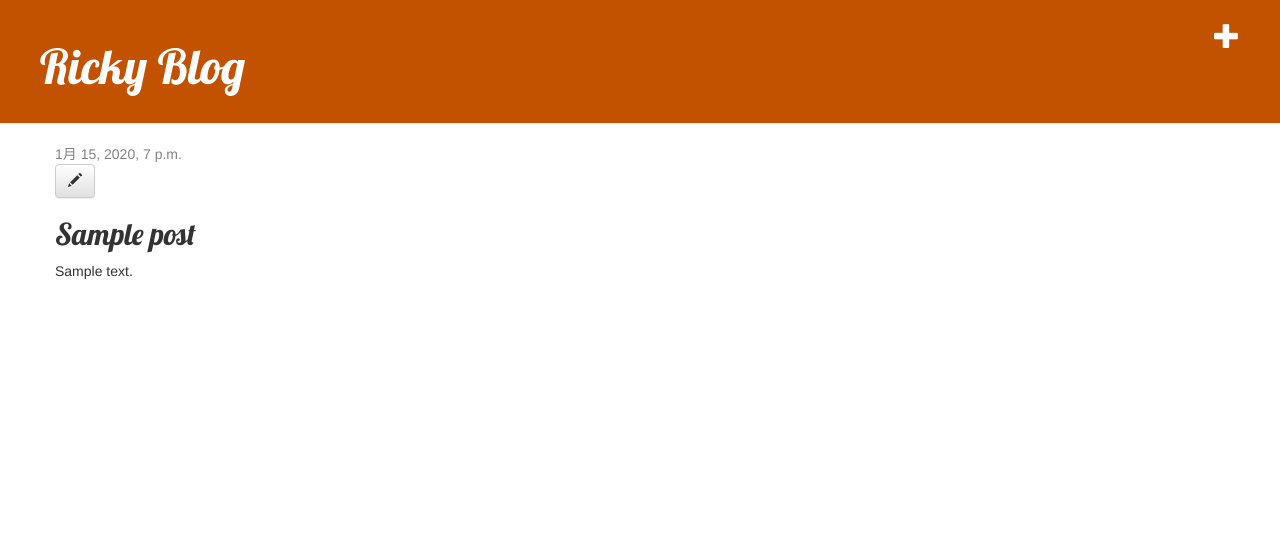
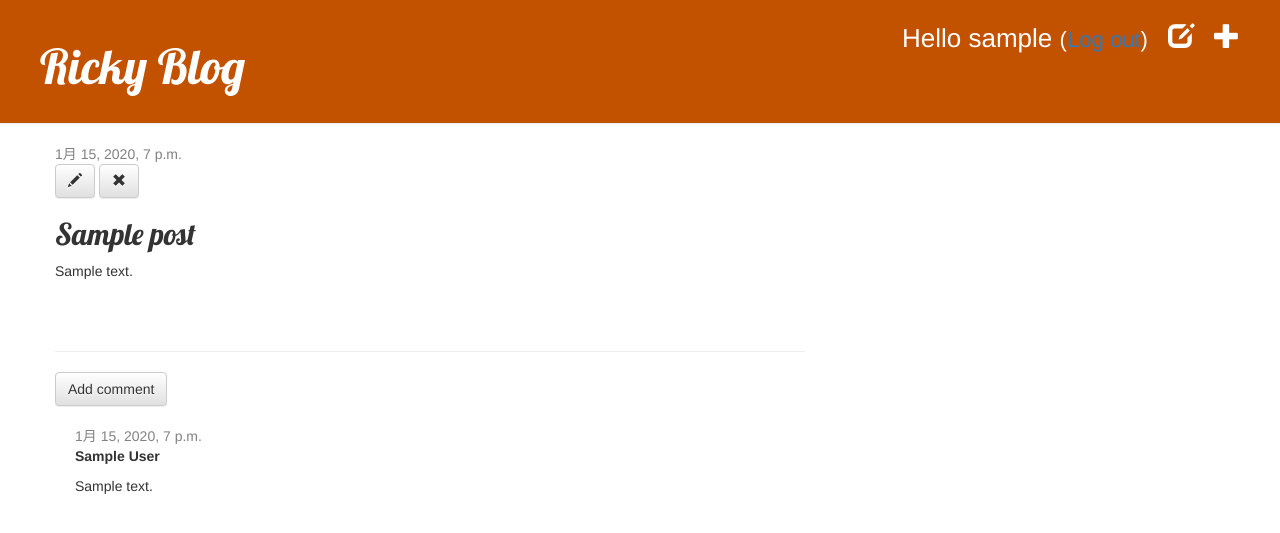
Before and after one commit to ricky-goodtime/second-blog, a Django app: page /post/1/ in a window 1280 px wide. Shown: the top 533 px of the page. Run offline with Django 3.2, Linux system fonts and the light colour scheme; a user stored in the database is signed in; tables that the repository leaves empty hold one stand-in row (values such as "Sample post"); some libraries are stand-ins or nearby versions.

Commit message:
added extensions

```diff
--- a/mysite/settings.py
+++ b/mysite/settings.py
@@ -120,3 +120,5 @@ USE_TZ = True
 
 STATIC_URL = '/static/'
 STATIC_ROOT = os.path.join(BASE_DIR, 'static')
+
+LOGIN_REDIRECT_URL = '/'
--- a/mysite/urls.py
+++ b/mysite/urls.py
@@ -15,8 +15,11 @@ Including another URLconf
 """
 from django.contrib import admin
 from django.urls import path, include
+from django.contrib.auth import views
 
 urlpatterns = [
     path('admin/', admin.site.urls),
     path('', include('rickyblog.urls')),
+    path('accounts/login/', views.LoginView.as_view(), name='login'),
+    path('accounts/logout/', views.LogoutView.as_view(next_page='/'), name='logout')
 ]
--- a/rickyblog/admin.py
+++ b/rickyblog/admin.py
@@ -1,5 +1,6 @@
 from django.contrib import admin
-from .models import Post
+from .models import Post, Comment
 
 # Register your models here.
 admin.site.register(Post)
+admin.site.register(Comment)
--- a/rickyblog/models.py
+++ b/rickyblog/models.py
@@ -15,3 +15,20 @@ class Post(models.Model):
 
     def __str__(self):
         return self.title
+
+    def approved_comments(self):
+        return self.comments.filter(approved_comment=True)
+
+class Comment(models.Model):
+    post = models.ForeignKey('rickyblog.Post', on_delete=models.CASCADE, related_name='comments')
+    author = models.CharField(max_length=200)
+    text = models.TextField()
+    created_date = models.DateTimeField(default=timezone.now)
+    approved_comment = models.BooleanField(default=False)
+
+    def approve(self):
+        self.approved_comment = True
+        self.save()
+
+    def __str__(self):
+        return self.text
--- a/rickyblog/static/css/rickyblog.css
+++ b/rickyblog/static/css/rickyblog.css
@@ -44,3 +44,7 @@ h1, h2, h3, h4 {
 .post h2 a, .post h2 a:visited {
     color: #000;
 }
+
+.comment {
+    margin: 20px 0px 20px 20px;
+}
--- a/rickyblog/templates/rickyblog/base.html
+++ b/rickyblog/templates/rickyblog/base.html
@@ -15,6 +15,10 @@
     <div class="page-header">
         {% if user.is_authenticated %}
             <a href="{% url 'post_new' %}" class="top-menu"><span class="glyphicon glyphicon-plus"></span></a>
+            <a href="{% url 'post_draft_list' %}" class="top-menu"><span class="glyphicon glyphicon-edit"></span></a>
+            <p class="top-menu">Hello {{ user.username }} <small>(<a href="{% url 'logout' %}">Log out</a>)</small></p>
+        {% else %}
+            <a href="{% url 'login' %}" class="top-menu"><span class="glyphicon glyphicon-lock"></span></a>
         {% endif %}
         <h1><a href="/">Ricky Blog</a></h1>
     </div>
--- a/rickyblog/templates/rickyblog/post_detail.html
+++ b/rickyblog/templates/rickyblog/post_detail.html
@@ -6,11 +6,33 @@
             <div class="date">
                 {{ post.published_date }}
             </div>
+        {% else %}
+            <a href="{% url 'post_publish' pk=post.pk %}" class="btn btn-default">Publish!</a>
         {% endif %}
         {% if user.is_authenticated %}
             <a href="{% url 'post_edit' pk=post.pk %}" class="btn btn-default"><span class="glyphicon glyphicon-pencil"></span></a>
+            <a href="{% url 'post_remove' pk=post.pk %}" class="btn btn-default"><span class="glyphicon glyphicon-remove"></span></a>
         {% endif %}
         <h2>{{ post.title }}</h2>
         <p>{{ post.text|linebreaksbr }}</p>
     </div>
+    <hr>
+    <a href="{% url 'add_comment_to_post' pk=post.pk %}" class="btn btn-default">Add comment</a>
+    {% for comment in post.comments.all %}
+        {% if user.is_authenticated or comment.approved_comment %}
+        <div class="comment">
+            <div class="date">
+                {{ comment.created_date }}
+                {% if not comment.approved_comment %}
+                    <a href="{% url 'comment_remove' pk=comment.pk %}" class="btn btn-default"><span class="glyphicon glyphicon-remove"></span></a>
+                    <a href="{% url 'comment_approve' pk=comment.pk %}" class="btn btn-default"><span class="glyphicon glyphicon-ok"></span></a>
+                {% endif %}
+            </div>
+            <strong>{{ comment.author }}</strong>
+            <p>{{ comment.text|linebreaks }}</p>
+        </div>
+        {% endif %}
+    {% empty %}
+        <p>No comments here yet.</p>
+    {% endfor %}
 {% endblock %}
--- a/rickyblog/templates/rickyblog/post_list.html
+++ b/rickyblog/templates/rickyblog/post_list.html
@@ -8,6 +8,7 @@
             </div>
             <h2><a href="{% url 'post_detail' pk=post.pk %}">{{ post.title }}</a></h2>
             <p>{{ post.text|linebreaksbr }}</p>
+            <a href="{% url 'post_detail' pk=post.pk %}">Comments: {{ post.approved_comments.count }}</a>
         </div>
     {% endfor %}
 {% endblock %}
--- a/rickyblog/urls.py
+++ b/rickyblog/urls.py
@@ -6,4 +6,10 @@ urlpatterns = [
     path('post/<int:pk>/', views.post_detail, name='post_detail'),
     path('post/new/', views.post_new, name='post_new'),
     path('post/<int:pk>/edit/', views.post_edit, name='post_edit'),
+    path('drafts/', views.post_draft_list, name='post_draft_list'),
+    path('post/<pk>/publish/', views.post_publish, name='post_publish'),
+    path('post/<pk>/remove/', views.post_remove, name='post_remove'),
+    path('post/<int:pk>/comment/', views.add_comment_to_post, name='add_comment_to_post'),
+    path('comment/<int:pk>/approve/', views.comment_approve, name='comment_approve'),
+    path('comment/<int:pk>/remove/', views.comment_remove, name='comment_remove'),
 ]
--- a/rickyblog/views.py
+++ b/rickyblog/views.py
@@ -1,7 +1,8 @@
 from django.shortcuts import render, redirect, get_object_or_404
 from django.utils import timezone
-from .models import Post
-from .forms import PostForm
+from .models import Post, Comment
+from .forms import PostForm, CommentForm
+from django.contrib.auth.decorators import login_required
 
 # Create your views here.
 def post_list(request):
@@ -12,19 +13,21 @@ def post_detail(request, pk):
     post = get_object_or_404(Post, pk=pk)
     return render(request, 'rickyblog/post_detail.html', {'post': post})
 
+@login_required
 def post_new(request):
     if request.method == "POST":
         form = PostForm(request.POST)
         if form.is_valid():
             post = form.save(commit=False)
             post.author = request.user
-            post.published_date = timezone.now()
+#             post.published_date = timezone.now()
             post.save()
             return redirect('post_detail', pk=post.pk)
     else:
         form = PostForm()
     return render(request, 'rickyblog/post_edit.html', {'form': form})
 
+@login_required
 def post_edit(request, pk):
     post = get_object_or_404(Post, pk=pk)
     if request.method == "POST":
@@ -32,9 +35,51 @@ def post_edit(request, pk):
         if form.is_valid():
             post = form.save(commit=False)
             post.author = request.user
-            post.published_date = timezone.now()
+#             post.published_date = timezone.now()
             post.save()
             return redirect('post_detail', pk=post.pk)
     else:
         form = PostForm(instance=post)
     return render(request, 'rickyblog/post_edit.html', {'form': form})
+
+@login_required
+def post_draft_list(request):
+    posts = Post.objects.filter(published_date__isnull=True).order_by('created_date')
+    return render(request, 'rickyblog/post_draft_list.html', {'posts': posts})
+
+@login_required
+def post_publish(request, pk):
+    post = get_object_or_404(Post, pk=pk)
+    post.publish()
+    return redirect('post_detail', pk=pk)
+
+@login_required
+def post_remove(request, pk):
+    post = get_object_or_404(Post, pk=pk)
+    post.delete()
+    return redirect('post_list')
+
+def add_comment_to_post(request, pk):
+    post = get_object_or_404(Post, pk=pk)
+    if request.method == "POST":
+        form = CommentForm(request.POST)
+        if form.is_valid():
+            comment = form.save(commit=False)
+            comment.post = post
+            comment.save()
+            return redirect('post_detail', pk=post.pk)
+    else:
+        form = CommentForm()
+    return render(request, 'rickyblog/add_comment_to_post.html', {'form': form})
+
+@login_required
+def comment_approve(request, pk):
+    comment = get_object_or_404(Comment, pk=pk)
+    comment.approve()
+    return redirect('post_detail', pk=comment.post.pk)
+
+@login_required
+def comment_remove(request, pk):
+    comment = get_object_or_404(Comment, pk=pk)
+    comment.delete()
+    return redirect('post_detail', pk=comment.post.pk)
```
Also changed, not shown: rickyblog/forms.py (+6 -2 lines), rickyblog/templates/registration/login.html (added, +24 -0 lines), rickyblog/templates/rickyblog/add_comment_to_post.html (added, +9 -0 lines), rickyblog/templates/rickyblog/post_draft_list.html (added, +11 -0 lines), rickyblog/migrations/0002_comment.py (added).
